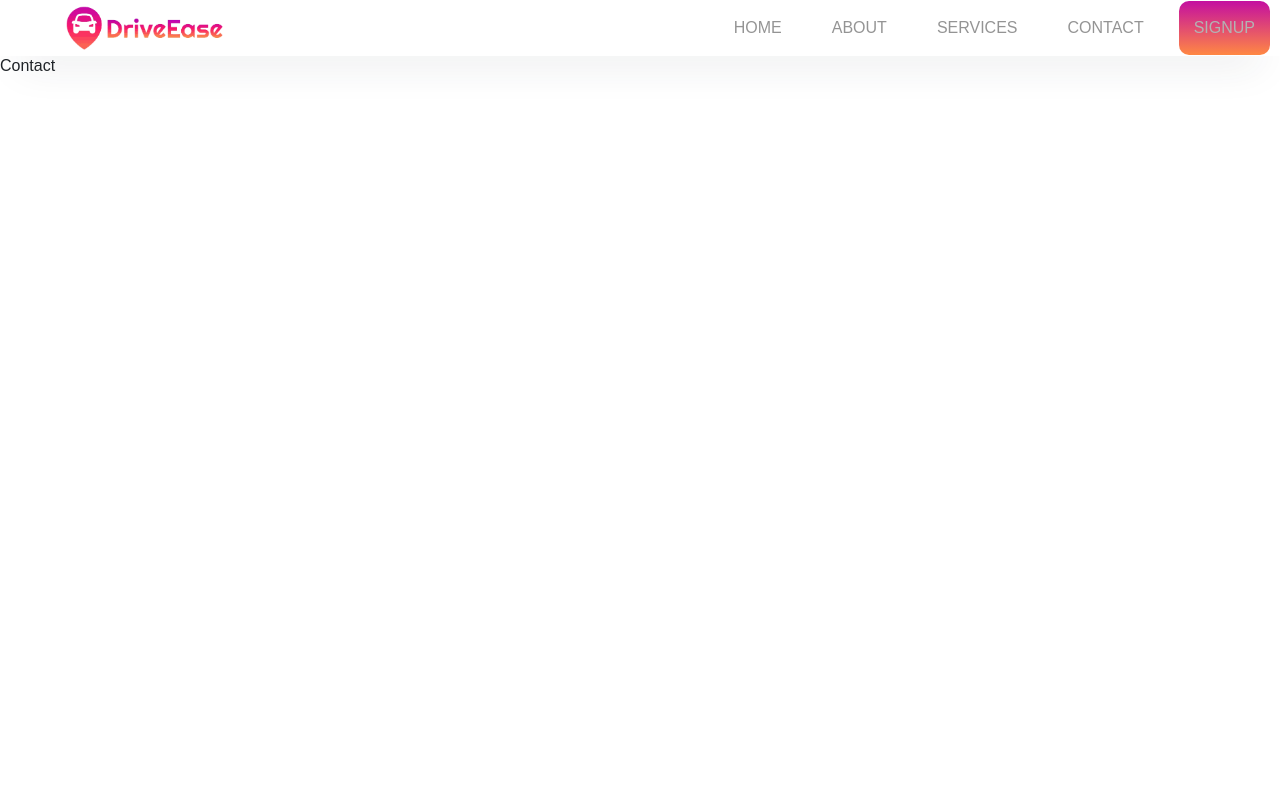
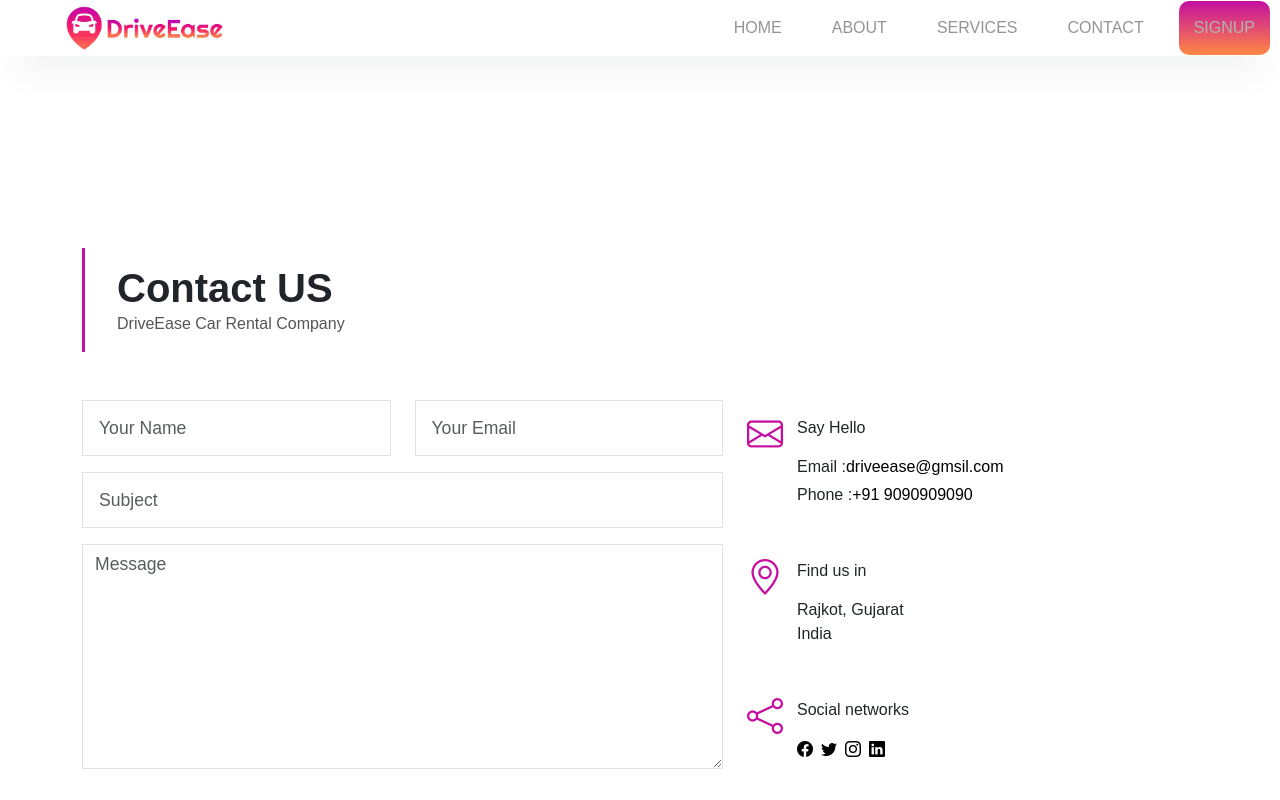
Before and after one commit to jeel-butani/DriveEase-React, a React (Vite) app: page /contact in a window 1280 px wide. Shown: the top 800 px of the page. Built offline with nearby package versions, Linux system fonts and the light colour scheme.

Commit message:
Contactus Page

```diff
--- a/src/pages/contact.jsx
+++ b/src/pages/contact.jsx
@@ -1,14 +1,193 @@
-import React from 'react'
-import Navbar from '../components/NavBar';
-const Contact=()=> {
+import React from "react";
+import Navbar from "../components/NavBar";
+import Footer from "../components/Footer";
+
+import "../assets/animate.css/animate.min.css";
+import "../assets/bootstrap/css/bootstrap.min.css";
+import "../assets/bootstrap-icons/bootstrap-icons.css";
+import "../assets/swiper/swiper-bundle.min.css";
+import "../pagesCss/homeCss.css";
+import "../assets/swiper/swiper-bundle.min.js";
+import "../assets/bootstrap/js/bootstrap.bundle.min.js";
+
+const Contact = () => {
   return (
     <>
       <header>
-      <Navbar />
+        <Navbar />
       </header>
-      <h1 className='text-3xl font-bold mb-6'>Contact</h1>
+      {/* <h1 className='text-3xl font-bold mb-6'>Contact</h1> */}
+      <section class="intro-single">
+        <div class="container">
+          <div class="row">
+            <div class="col-md-12 col-lg-8">
+              <div class="title-single-box">
+                <h1 class="title-single">Contact US</h1>
+                <span class="color-text-a">DriveEase Car Rental Company</span>
+              </div>
+            </div>
+          </div>
+        </div>
+      </section>
+
+      {/*  */}
+
+      <section class="contact">
+        <div class="container">
+          <div class="row">
+            <div class="col-md-7">
+              <form
+                action="forms/contact.php"
+                method="post"
+                role="form"
+                class="php-email-form"
+              >
+                <div class="row">
+                  <div class="col-md-6 mb-3">
+                    <div class="form-group">
+                      <input
+                        type="text"
+                        name="name"
+                        class="form-control form-control-lg form-control-a"
+                        placeholder="Your Name"
+                        required
+                      />
+                    </div>
+                  </div>
+                  <div class="col-md-6 mb-3">
+                    <div class="form-group">
+                      <input
+                        name="email"
+                        type="email"
+                        class="form-control form-control-lg form-control-a"
+                        placeholder="Your Email"
+                        required
+                      />
+                    </div>
+                  </div>
+                  <div class="col-md-12 mb-3">
+                    <div class="form-group">
+                      <input
+                        type="text"
+                        name="subject"
+                        class="form-control form-control-lg form-control-a"
+                        placeholder="Subject"
+                        required
+                      />
+                    </div>
+                  </div>
+                  <div class="col-md-12">
+                    <div class="form-group">
+                      <textarea
+                        name="message"
+                        class="form-control"
+                        cols="45"
+                        rows="8"
+                        placeholder="Message"
+                        required
+                      ></textarea>
+                    </div>
+                  </div>
+                  <div class="col-md-12 my-3">
+                    <div class="mb-3">
+                      <div class="loading">Loading</div>
+                      <div class="error-message"></div>
+                      <div class="sent-message">
+                        Your message has been sent. Thank you!
+                      </div>
+                    </div>
+                  </div>
+
+                  <div class="col-md-12 text-center">
+                    <button type="submit" class="btn btn-a">
+                      Send Message
+                    </button>
+                  </div>
+                </div>
+              </form>
+            </div>
+            <div class="col-md-5 section-md-t3">
+              <div class="icon-box section-b2">
+                <div class="icon-box-icon">
+                  <span class="bi bi-envelope"></span>
+                </div>
+                <div class="icon-box-content table-cell">
+                  <div class="icon-box-title">
+                    <h4 class="icon-title">Say Hello</h4>
+                  </div>
+                  <div class="icon-box-content">
+                    <p class="mb-1">
+                      Email :
+                      <span class="color-a">driveease@gmsil.com</span>
+                    </p>
+                    <p class="mb-1">
+                      Phone :
+                      <span class="color-a">+91 9090909090</span>
+                    </p>
+                  </div>
+                </div>
+              </div>
+
+              <div class="icon-box section-b2">
+                  <div class="icon-box-icon">
+                    <span class="bi bi-geo-alt"></span>
+                  </div>
+                  <div class="icon-box-content table-cell">
+                    <div class="icon-box-title">
+                      <h4 class="icon-title">Find us in</h4>
+                    </div>
+                    <div class="icon-box-content">
+                      <p class="mb-1">
+                        Rajkot, Gujarat
+                        <br/> India
+                      </p>
+                    </div>
+                  </div>
+                </div>
+
+                <div class="icon-box">
+                  <div class="icon-box-icon">
+                    <span class="bi bi-share"></span>
+                  </div>
+                  <div class="icon-box-content table-cell">
+                    <div class="icon-box-title">
+                      <h4 class="icon-title">Social networks</h4>
+                    </div>
+                    <div class="icon-box-content">
+                      <div class="socials-footer">
+                        <ul class="list-inline">
+                          <li class="list-inline-item">
+                            <a href="#" class="link-one">
+                              <i class="bi bi-facebook" aria-hidden="true"></i>
+                            </a>
+                          </li>
+                          <li class="list-inline-item">
+                            <a href="#" class="link-one">
+                              <i class="bi bi-twitter" aria-hidden="true"></i>
+                            </a>
+                          </li>
+                          <li class="list-inline-item">
+                            <a href="#" class="link-one">
+                              <i class="bi bi-instagram" aria-hidden="true"></i>
+                            </a>
+                          </li>
+                          <li class="list-inline-item">
+                            <a href="#" class="link-one">
+                              <i class="bi bi-linkedin" aria-hidden="true"></i>
+                            </a>
+                          </li>
+                        </ul>
+                      </div>
+                    </div>
+                  </div>
+                </div>
+            </div>
+          </div>
+        </div>
+      </section>
+      <Footer />
     </>
-  )
-}
+  );
+};
 
-export default Contact
+export default Contact;
--- a/src/pagesCss/homeCss.css
+++ b/src/pagesCss/homeCss.css
@@ -509,7 +509,7 @@ body {
     color: #ffffff;
   }
   .btn.btn-a:hover {
-    background-color: #2eca6a;
+    background-color: rgb(196, 15, 160);
     color: #000000;
   }
   .btn.btn-b {
@@ -991,7 +991,7 @@ body {
     padding: 1rem 0 1rem 2rem;
   }
   .intro-single .title-single-box {
-    border-left: 3px solid #2eca6a;
+    border-left: 3px solid rgb(196, 15, 160);
   }
   .intro-single .title-single-box .title-single {
     font-weight: 600;
@@ -1473,7 +1473,7 @@ body {
 
   .card-box-ico {
     padding: 1rem 3rem 1rem 2.5rem;
-    border: 5px solid rgb(196, 15, 160);
+    /* border: 5px solid rgb(196, 15, 160); */
   }
   .card-box-ico span {
     font-size: 4rem;
```
